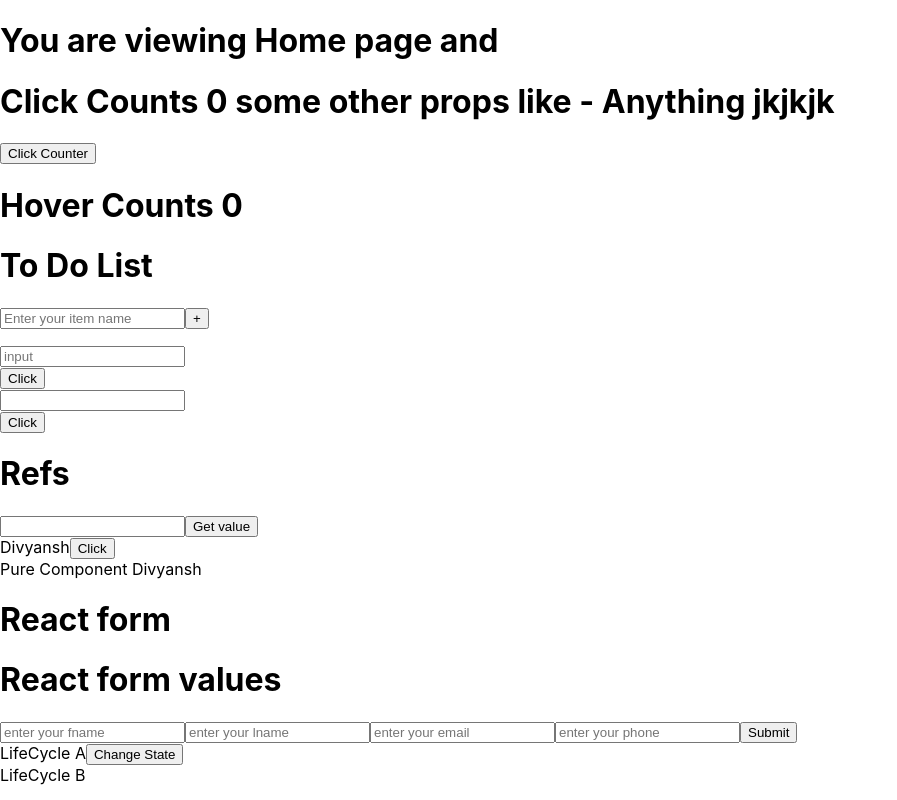
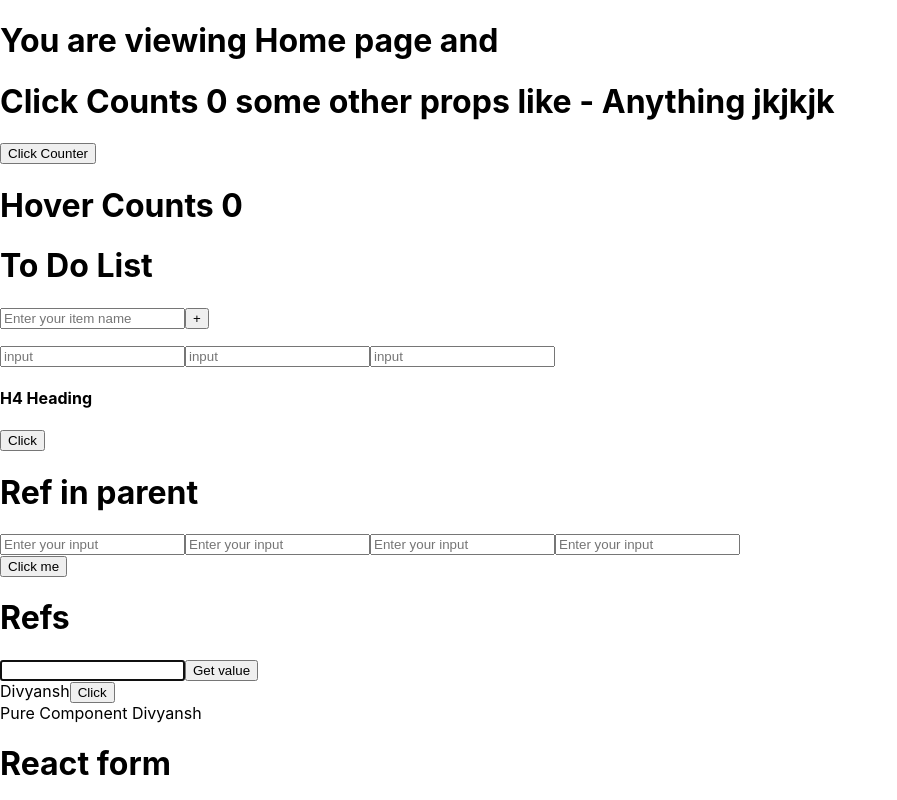
Before and after one commit to divyanshdixit/reactlearningproject, a React (Create React App) app: page / in a window 1280 px wide. Shown: the top 800 px of the page, without its empty margins (0-897 px from the left). Built offline with nearby package versions, Linux system fonts and the light colour scheme.

Commit message:
ref forwarding and refs

```diff
--- a/src/Components/RefForwardingChild.jsx
+++ b/src/Components/RefForwardingChild.jsx
@@ -1,15 +1,19 @@
-// it automatic passes the ref through the component to its children
+// it automatic passes the ref through the parent component to its children
 
 // current will only refer to native input element not the whole instance of class.
 
-// React.forwardRef()
+// React.forwardRef(Component as an argument)
+
 import React from 'react'
 
-
-const RefForwardingChild = React.forwardRef( (props, refs) => {
+const RefForwardingChild = React.forwardRef((props,refs) => {
+    console.log(refs)
     return (
         <div>
             <input type="text" placeholder="input" ref={refs}/>
+            <input type="text" placeholder="input" />
+            <input type="text" placeholder="input" />
+            <h4 ref={refs}> H4 Heading </h4>
         </div>
     )
 })
--- a/src/Components/RefForwardingParent.jsx
+++ b/src/Components/RefForwardingParent.jsx
@@ -6,6 +6,7 @@ class RefForwardingParent extends Component {
     constructor(props) {
         super(props);
         this.childInputRef = React.createRef()
+        // this.childHeadingRef = React.createRef()
     }
 
     clickHandler = () => {
--- a/src/Components/RefInClassChild.jsx
+++ b/src/Components/RefInClassChild.jsx
@@ -1,20 +1,28 @@
 import React, { Component } from 'react'
 
 class RefInClassChild extends Component {
+
     constructor(props) {
         super(props)
 
-        this.inputRef = React.createRef();
+        this.inputChildRef = React.createRef();
+        this.inputChild1Ref = React.createRef();
+        this.inputChild2Ref = React.createRef();
+        this.inputChild3Ref = React.createRef();
     }
 
-    focusedInput(){
-        this.inputRef.current.focus();
+    focusInput = () => {
+        this.inputChildRef.current.focus();
     }
 
     render() {
         return (
             <div>
-                <input type="text" ref={this.inputRef}/>
+                <input type="text" placeholder="Enter your input" ref={this.inputChildRef}/>
+                <input type="text" placeholder="Enter your input" ref={this.inputChild1Ref}/>
+                <input type="text" placeholder="Enter your input" ref={this.inputChild2Ref}/>
+                <input type="text" placeholder="Enter your input" ref={this.inputChild3Ref}/>
+
             </div>
         )
     }
--- a/src/Components/RefInClassParent.jsx
+++ b/src/Components/RefInClassParent.jsx
@@ -2,28 +2,33 @@
 
 // child=> input
 
+// Ref with class Component:
+
 // if you need ref to a child component from parent (passing ref in child componet from parent)
 
 import React, { Component } from 'react'
-import RefInClassChild from './RefInClassChild'
+import RefInClassChild from './RefInClassChild';
 
 class RefInClassParent extends Component {
+
     constructor(props) {
         super(props)
 
-        this.childRef = React.createRef();
+        this.inputRef = React.createRef();
+        console.log(this.inputRef);
     }
 
-
-    clickHandler =() => {
-        this.childRef.current.focusedInput();
+    clickHandler= () => {
+        console.log(this.inputRef);
+        this.inputRef.current.focusInput()
     }
 
     render() {
         return (
             <div>
-                <RefInClassChild ref={this.childRef}/>
-                <button onClick={this.clickHandler}> Click </button>
+                <h1> Ref in parent </h1>
+                <RefInClassChild ref={this.inputRef}/>
+                <button onClick={this.clickHandler}> Click me </button>
             </div>
         )
     }
--- a/src/Components/RefsComponent.jsx
+++ b/src/Components/RefsComponent.jsx
@@ -4,13 +4,14 @@ import React, { Component } from 'react'
 
 class RefsComponent extends Component {
     constructor(props) {
-        super(props)
+        super(props);
 
-        // 1st step create ref
+        // 1st step => create ref
+
         this.inputRef = React.createRef();
         this.headingRef = React.createRef();
 
-        // creat ref using callback function
+        // create ref using callback function
 
         // this.ipRef = null;
         // this.setipRef = (elem) => {
@@ -19,19 +20,19 @@ class RefsComponent extends Component {
     }
 
     componentDidMount(){
+
         console.log(this.inputRef);
-        console.log(this.ipRef);
         console.log(this.headingRef);
 
         // if(this.ipRef){
         //     this.ipRef.focus()
         // }
 
-        // this.inputRef.current.focus()
+        this.inputRef.current.focus()
     }
 
     clickHandler = () => {
-        alert(this.inputRef.current.value);
+        alert(this.inputRef.value);
     }
 
     render() {
@@ -41,8 +42,8 @@ class RefsComponent extends Component {
             <div>
             {/* 2nd step use */}
                 <h1 ref={this.headingRef}> Refs </h1>
-                <input type="text" ref={this.inputRef}/>
-                {/* <input type="text" placeholder="text" ref={this.setipRef}/> */}
+                <input type="text" ref={this.inputRef} />
+                {/* <input type="text" placeholder="text" ref={this.setinputRef}/> */}
                 <button onClick={this.clickHandler}> Get value </button>
             </div>
         )
```
Also changed, not shown: 1 other file (tests, documents, lock files or other folders).
